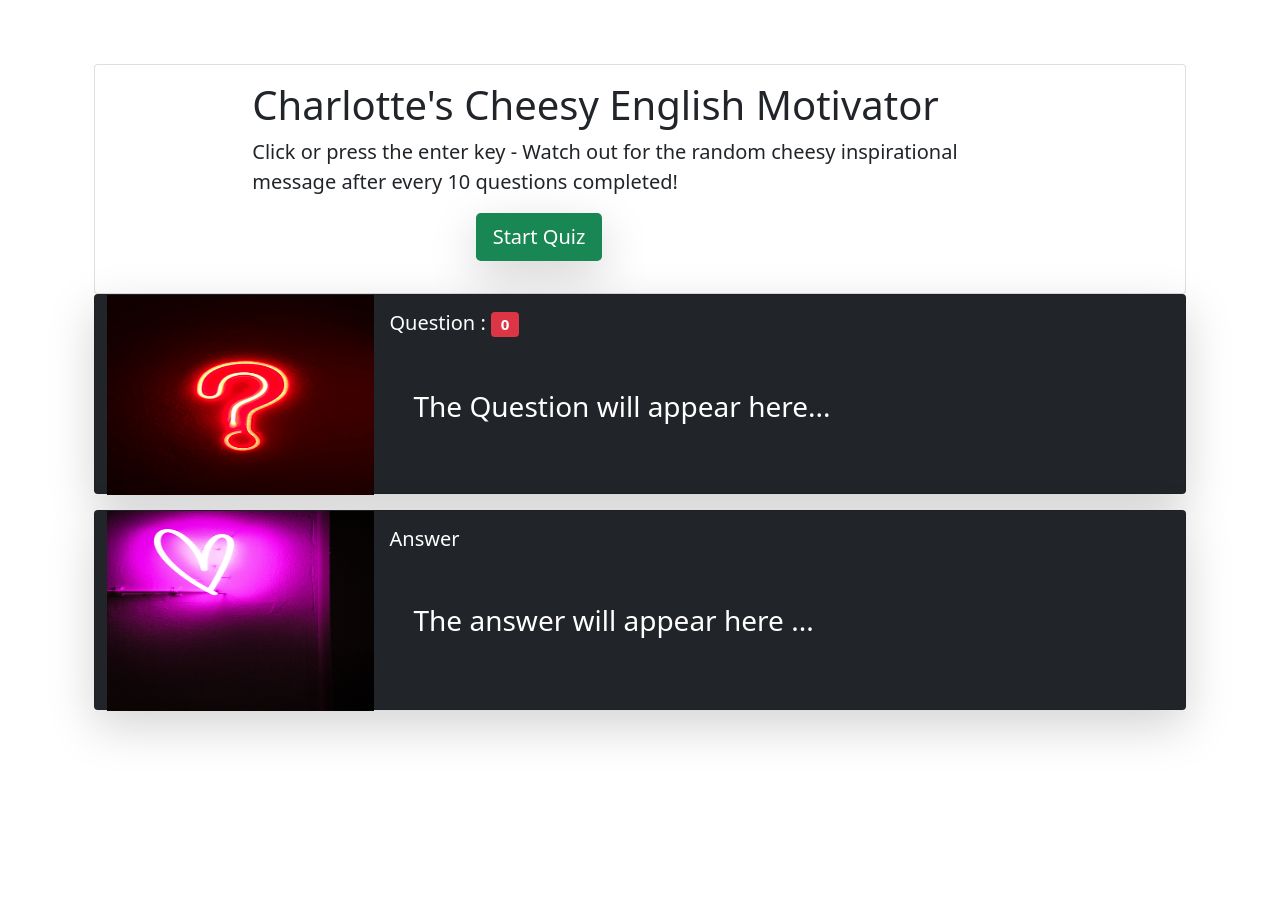
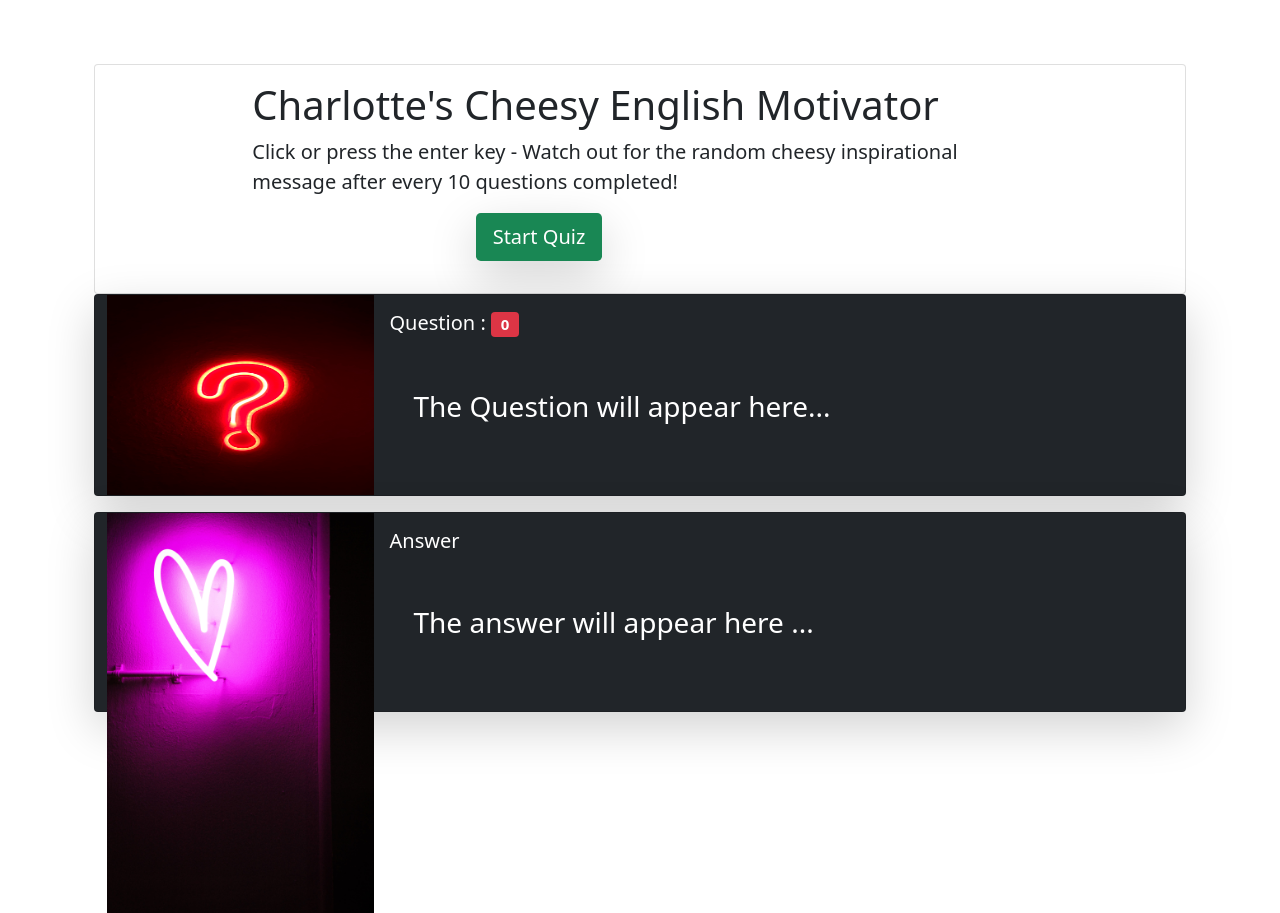
Before and after one commit to drmarkoconnor/englishRevision, a plain HTML site: page index.html in a window 1280 px wide. Before the commit the page ends 800 px from the top, so only its background shows below. Drawn offline with nearby package versions, Linux system fonts and the light colour scheme.

Commit message:
Update index.html
took out / from img sources and adjusted max height of Q and A cards to 50vh from 25vh as text oveerflow

```diff
--- a/index.html
+++ b/index.html
@@ -44,7 +44,7 @@
       <!-- <div class="row"></div> -->
 
       <div
-        style="width: 100%; max-height: 25vh"
+        style="width: 100%; max-height: 50vh"
         class="card mx-auto shadow-lg bg-dark text-white fs-3 mb-3"
       >
         <div class="row g-0">
@@ -52,7 +52,7 @@
             <img
               style="width: 100%; max-height: 25vh"
               class="img-fluid d-none d-md-block"
-              src="/q.jpg"
+              src="q.jpg"
               alt="..."
             />
           </div>
@@ -76,9 +76,9 @@
         <div class="row g-0">
           <div class="col-md-3">
             <img
-              style="width: 100%; max-height: 25vh"
+              style="width: 100%; max-height: 50vh"
               class="img-fluid d-none d-md-block"
-              src="/heart.jpg"
+              src="heart.jpg"
               alt="..."
             />
           </div>
```
